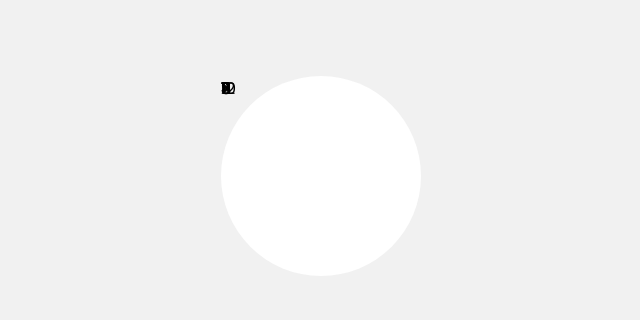
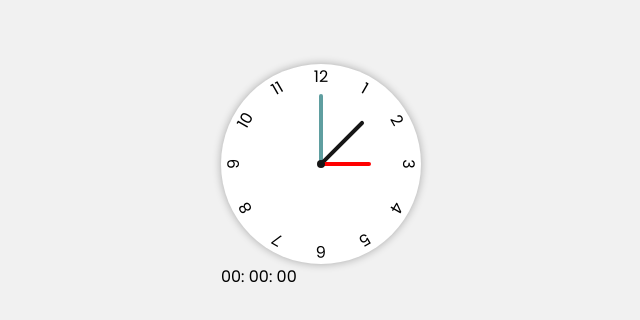
Before and after one commit to Asfiyanur/Analog-Digital-Clock, a plain HTML site: page index.html in a window 1280 px wide. Shown: the part 224-544 px from the top of the page, without its empty margins (319-959 px from the left). Drawn offline with Linux system fonts and the light colour scheme.

Commit message:
html-digialC

```diff
--- a/index.html
+++ b/index.html
@@ -18,20 +18,26 @@
                 <div class="hours-needle"></div>
                 <div class="minutes-needle"></div>
                 <div class="seconds-needle"></div>
+                <div class="dot"></div>
 
 
-                <div class="num">1</div>
-                <div class="num">2</div>
-                <div class="num">3</div>
-                <div class="num">4</div>
-                <div class="num">5</div>
-                <div class="num">6</div>
-                <div class="num">7</div>
-                <div class="num">8</div>
-                <div class="num">9</div>
-                <div class="num">10</div>
-                <div class="num">11</div>
-                <div class="num">12</div>
+                <div class="num" style="--rotation:translate(-50%, -50%) rotate(30deg)">1</div>
+                <div class="num" style="--rotation:translate(-50%, -50%) rotate(60deg)">2</div>
+                <div class="num" style="--rotation:translate(-50%, -50%) rotate(90deg)">3</div>
+                <div class="num" style="--rotation:translate(-50%, -50%) rotate(120deg)">4</div>
+                <div class="num" style="--rotation:translate(-50%, -50%) rotate(150deg)">5</div>
+                <div class="num" style="--rotation:translate(-50%, -50%) rotate(180deg)">6</div>
+                <div class="num" style="--rotation:translate(-50%, -50%) rotate(210deg)">7</div>
+                <div class="num" style="--rotation:translate(-50%, -50%) rotate(240deg)">8</div>
+                <div class="num" style="--rotation:translate(-50%, -50%) rotate(270deg)">9</div>
+                <div class="num" style="--rotation:translate(-50%, -50%) rotate(300deg)">10</div>
+                <div class="num" style="--rotation:translate(-50%, -50%) rotate(330deg)">11</div>
+                <div class="num" style="--rotation:translate(-50%, -50%) rotate(360deg)">12</div>
+            </div>
+            <div class="digital">
+                <span class="hours">00</span>:
+                <span class="minutes">00</span>:
+                <span class="seconds">00</span>
             </div>
         </div>
     </div>
--- a/style.css
+++ b/style.css
@@ -16,7 +16,7 @@ body {
 
 .analog {
   background-color: #fff;
-  box-shadow: 0 0 0.5rem rgba(0, 0, 0, 0.2r);
+  box-shadow: 0 0 0.5rem rgba(0, 0, 0, 0.3);
   width: 200px;
   aspect-ratio: 1;
   border-radius: 50%;
@@ -25,4 +25,51 @@ body {
 
 .num {
   position: absolute;
+  left: 50%;
+  top: 50%;
+  height: 100%;
+  z-index: 50;
+  /* outline: 1px solid red; */
+  transform: var(--rotation);
 }
+
+.hours-needle,
+.minutes-needle,
+.seconds-needle {
+  position: absolute;
+  width: 4px;
+  height: 50px;
+  border-radius: 100vw;
+  transform-origin: bottom;
+  background-color: #ff0000;
+  top: 50%;
+  left: 50%;
+  transform: translate(-50%, -100%) rotate(90deg);
+  z-index: 3;
+}
+
+.minutes-needle {
+  height: 60px;
+  background-color: #161616;
+  transform: translate(-50%, -100%) rotate(45deg);
+  z-index: 2;
+}
+
+.seconds-needle {
+  height: 70px;
+  background-color: #5f9ea0;
+  transform: translate(-50%, -100%) rotate(0);
+  z-index: 1;
+}
+
+.dot {
+  width: 8px;
+  background-color: #161616;
+  position: relative;
+  left: 50%;
+  top: 50%;
+  transform: translate(-50%, -50%);
+  aspect-ratio: 1;
+  border-radius: 50%;
+  z-index: 5;
+}
```
